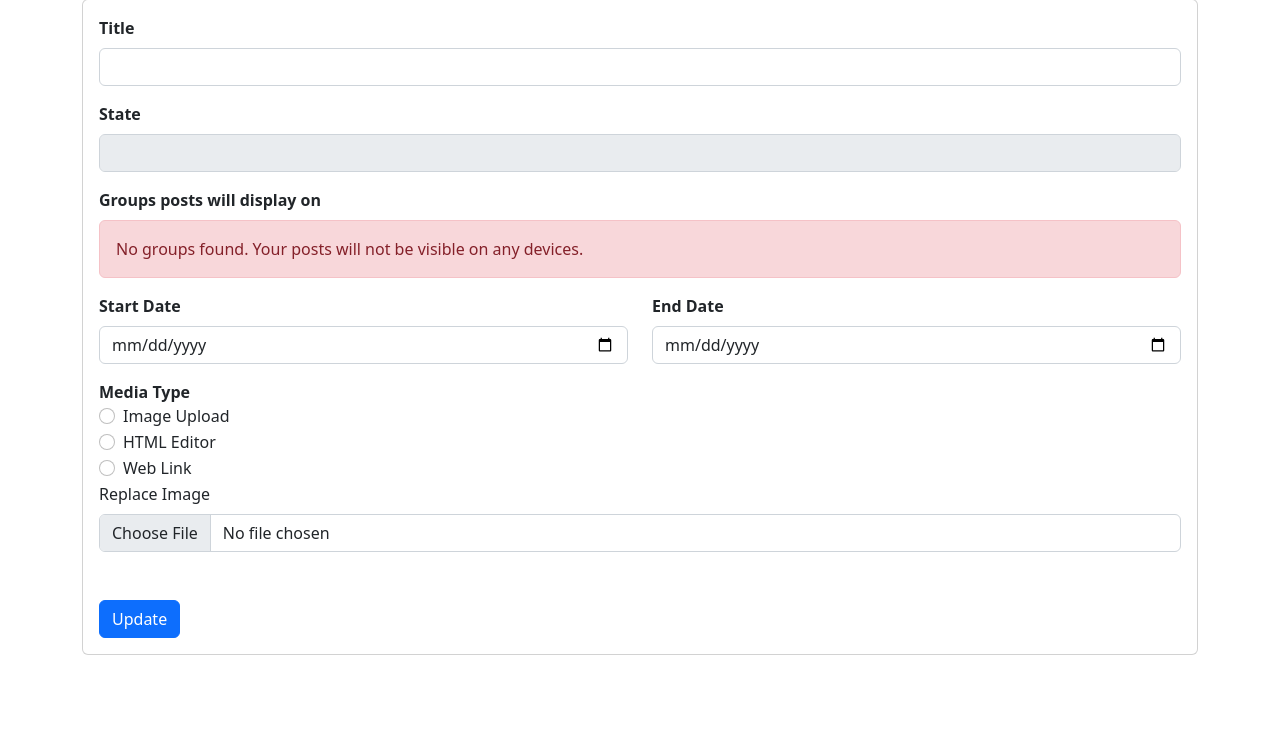
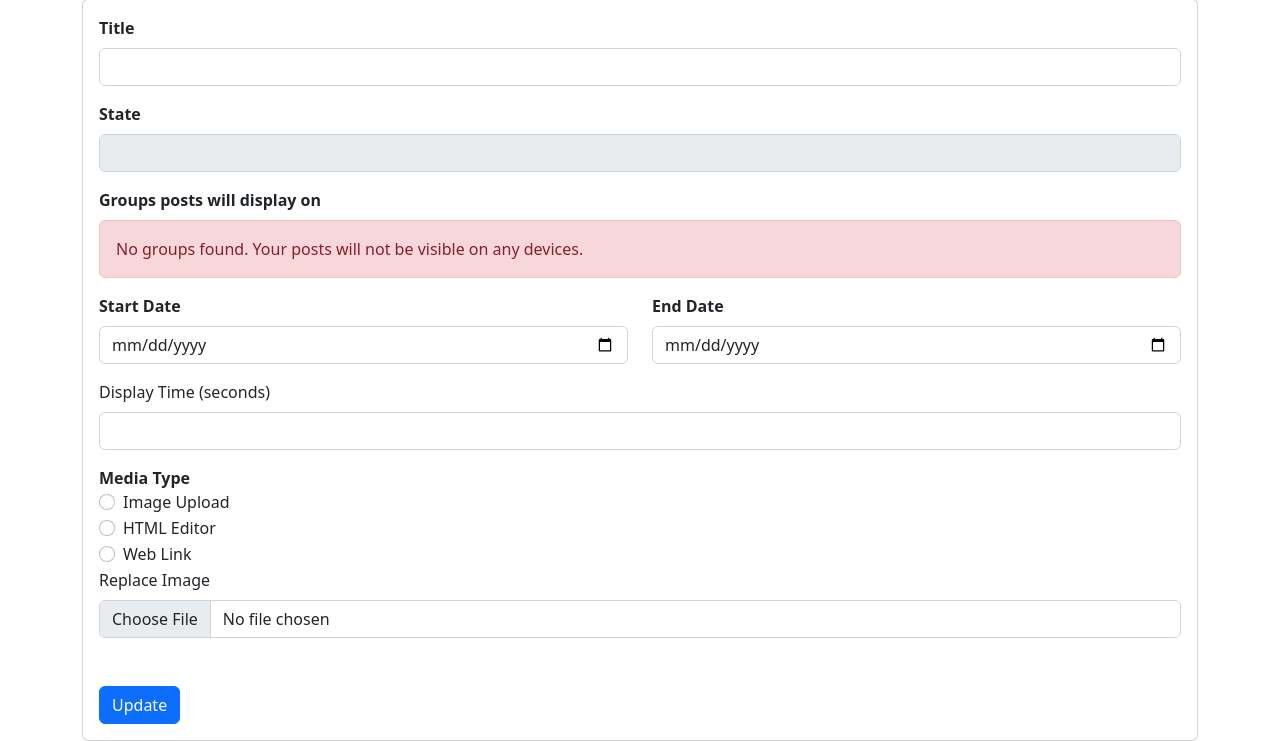
Before and after one commit to ryanjmurph/Digisign, a Flask app: template templates/posts/edit.html in a window 1280 px wide. Shown: the part 177-918 px from the top of the page. Before the commit the page ends 832 px from the top, so only its background shows below. Run offline with Flask 3, Linux system fonts and the light colour scheme; the template is opened without the code that fills it, so the values that code supplies are empty; parts of the project's set-up code (start-up, migrations or seed data) failed here and were passed over; some libraries are stand-ins or nearby versions.

Commit message:
Changed initialize file

```diff
--- a/intiliaze.sql
+++ b/intiliaze.sql
@@ -56,6 +56,7 @@ CREATE TABLE posts (
     web_link VARCHAR(255) NULL,
     state ENUM('DRAFT', 'PENDING_APPROVAL', 'APPROVED','PUBLISHED', 'WITHDRAWN') DEFAULT 'DRAFT',
     created_by INT NULL,
+    display_time INT NULL,
     INDEX user_id (created_by),
     FOREIGN KEY (created_by)
         REFERENCES users (id)
--- a/templates/posts/edit.html
+++ b/templates/posts/edit.html
@@ -51,6 +51,11 @@
                 </div>
             </div>
             <div>
+                <div class="mb-3">
+                    <label for="display_time" class="form-label">Display Time (seconds)</label>
+                    <input type="number" class="form-control" id="display_time" name="display_time" min="5" max="60" required value="{{ time }}" />
+                </div>
+
                 <label for="post-type"> <strong>Media Type</strong> </label>
                 <div class="form-check">
                     <input class="form-check-input" type="radio" name="post_type" id="post-media-upload" value="image"
```
Also changed, not shown: static/images/141_Screenshot (194).png (added).
